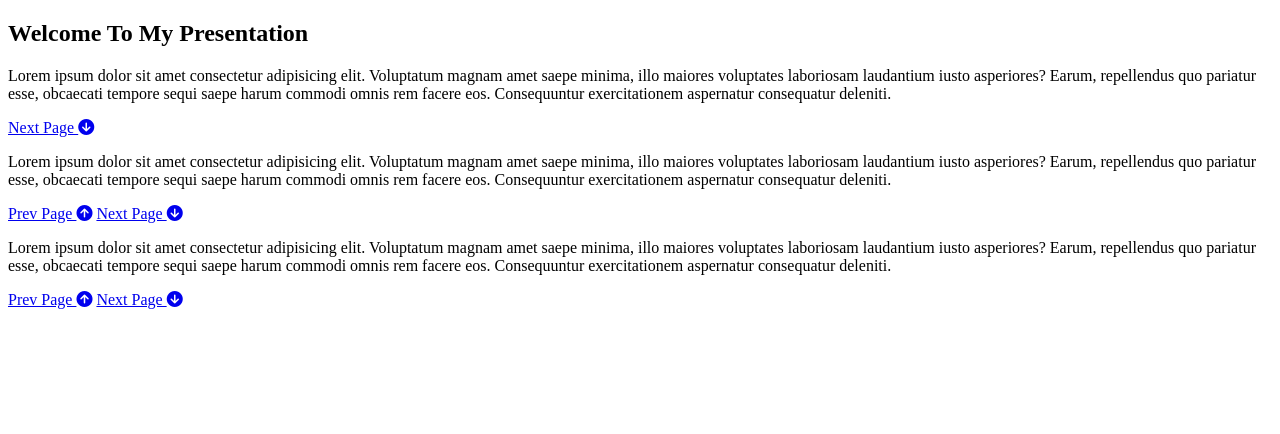
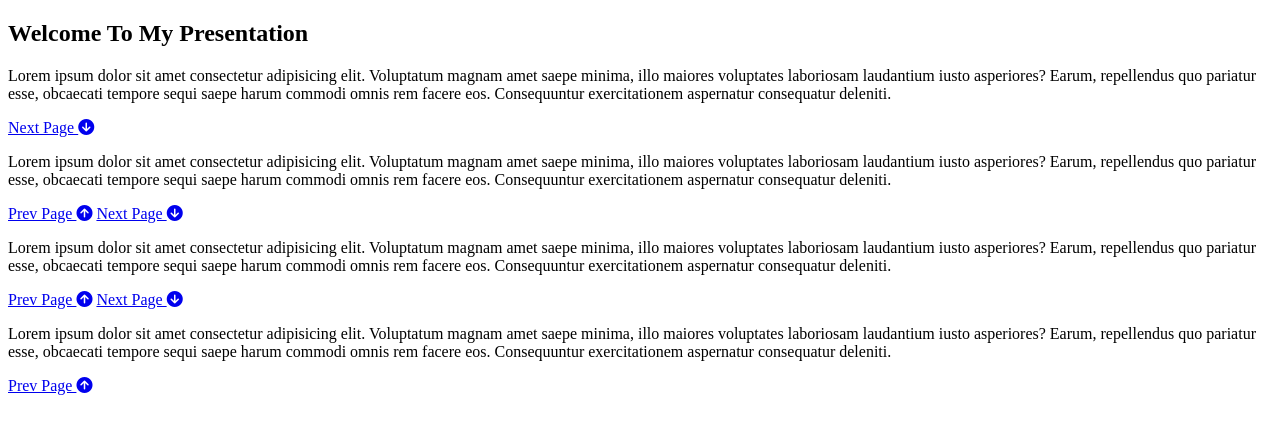
Before and after one commit to Faustin-king/Mini-project--with-keyframes, a plain HTML site: page index.html in a window 1280 px wide. Drawn offline with Linux system fonts and the light colour scheme.

Commit message:
Update Section: page 4 with contents

```diff
--- a/index.html
+++ b/index.html
@@ -53,5 +53,19 @@
         <a href="#page-4" class="btn"> Next Page <i class="fas fa-arrow-circle-down"></i> </a>
       </div>
     </section>
+    <!-- Section: page 4 -->
+    <section id="page-4" class="page">
+      <p>
+        Lorem ipsum dolor sit amet consectetur adipisicing elit. Voluptatum magnam amet saepe
+        minima, illo maiores voluptates laboriosam laudantium iusto asperiores? Earum, repellendus
+        quo pariatur esse, obcaecati tempore sequi saepe harum commodi omnis rem facere eos.
+        Consequuntur exercitationem aspernatur consequatur deleniti.
+      </p>
+      <div>
+        <a href="#page-4" c1lass="btn btn-dark">
+          Prev Page <i class="fas fa-arrow-circle-up"></i
+        ></a>
+      </div>
+    </section>
   </body>
 </html>
```
